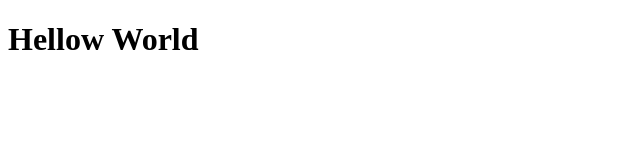
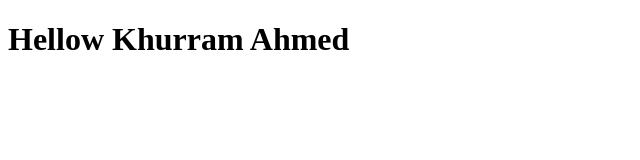
Before and after one commit to khurram4034/StaticWeb, a plain HTML site: page index.html in a window 1280 px wide. Shown: the whole page, without its empty margins (0-640 px from the left). Drawn offline with Linux system fonts and the light colour scheme.

Commit message:
udated new code

```diff
--- a/index.html
+++ b/index.html
@@ -6,6 +6,6 @@
     <title>Document</title>
 </head>
 <body>
-    <h1>Hellow World</h1>
+    <h1>Hellow Khurram Ahmed</h1>
 </body>
 </html>
```
